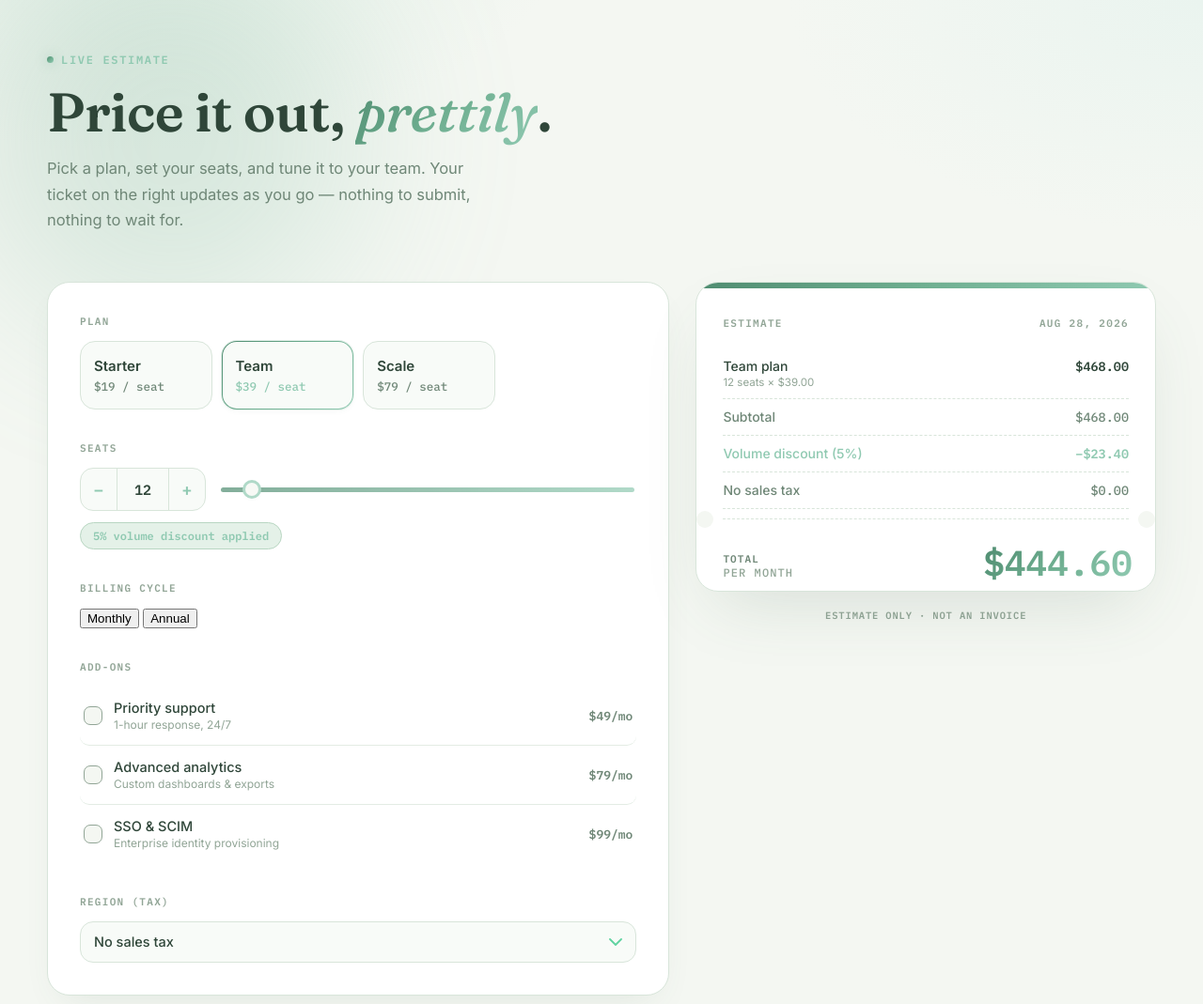
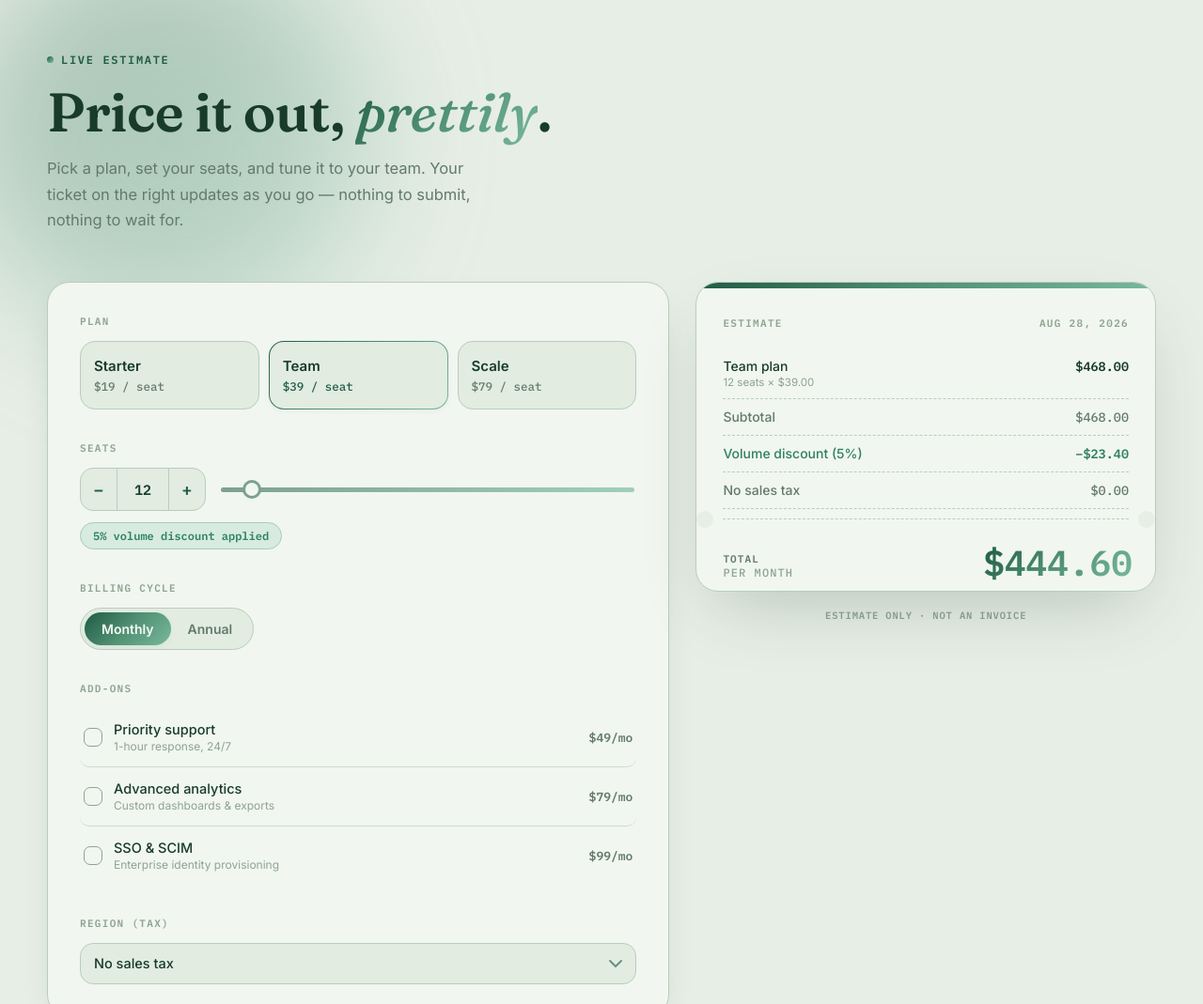
Before and after one commit to MinhaNawaz/Pricing-Calculator, a plain HTML site: page index.html in a window 1280 px wide. Shown: the top 1069 px of the page at 94% size. Drawn offline with Linux system fonts and the light colour scheme.

Commit message:
Update style.css

```diff
--- a/style.css
+++ b/style.css
@@ -1,31 +1,30 @@
 :root{
-  --bg:#F4F7F2;
-  --bg-2:#EEF4EF;
-  --card:#FFFFFF;
-  --card-2:#F8FBF8;
-  --line:#D8E5DA;
-  --line-soft:#E3ECE4;
-  --text:#2F4639;
-  --muted:#6F8777;
-  --muted-2:#91A596;
-  --sea:#6FAF91;
-  --sea-light:#8FC9B1;
-  --sea-soft:#E4F1E8;
-  --sea-deep:#4F8C70;
-  --gradient:linear-gradient(135deg, #4F8C70 0%, #6FAF91 50%, #8FC9B1 100%);
-  --shadow-sm:0 2px 10px -4px rgba(71, 103, 82, .10);
-  --shadow-md:0 16px 40px -18px rgba(71, 103, 82, .14);
-  --shadow-lg:0 30px 70px -24px rgba(71, 103, 82, .18);
+  --bg:#E7EEE6;
+  --bg-2:#DDE8DC;
+  --card:#F1F6F0;
+  --card-2:#E2ECE1;
+  --line:#B9CDBB;
+  --line-soft:#CFDCCF;
+  --text:#183B2B;
+  --muted:#637A6B;
+  --muted-2:#8EA392;
+  --violet:#1F5B45;
+  --violet-soft:#D5E7DC;
+  --coral:#5FAF91;
+  --coral-soft:#DCEFE6;
+  --mint:#2F8063;
+  --mint-soft:#D7EBE0;
+  --gradient:linear-gradient(135deg, #1F5B45 0%, #4F8F72 48%, #78B89B 100%);
+  --shadow-sm:0 2px 10px -4px rgba(24,59,43,.12);
+  --shadow-md:0 16px 40px -18px rgba(24,59,43,.22);
+  --shadow-lg:0 30px 70px -24px rgba(24,59,43,.25);
 }
 
 *{ box-sizing:border-box; }
 html{ -webkit-font-smoothing:antialiased; }
 body{
   margin:0;
-  background:
-    radial-gradient(900px 500px at 10% -10%, #E4F1E8 0%, transparent 55%),
-    radial-gradient(800px 450px at 100% 0%, #EAF4EF 0%, transparent 55%),
-    var(--bg);
+  background:var(--bg);
   color:var(--text);
   font-family:'Inter', sans-serif;
   min-height:100vh;
@@ -46,8 +45,8 @@ header{ margin-bottom:52px; position:relative; }
   width:420px; height:420px;
   background:var(--gradient);
   border-radius:50%;
-  filter:blur(90px);
-  opacity:.22;
+  filter:blur(70px);
+  opacity:.35;
   z-index:-1;
   pointer-events:none;
 }
@@ -55,12 +54,11 @@ header{ margin-bottom:52px; position:relative; }
   display:flex; align-items:center; gap:8px;
   font-family:'IBM Plex Mono', monospace;
   font-size:12px; letter-spacing:.14em; text-transform:uppercase;
-  color:var(--sea-light); font-weight:600; margin-bottom:18px;
+  color:var(--violet); font-weight:600; margin-bottom:18px;
 }
 .eyebrow::before{
   content:''; width:7px; height:7px; border-radius:50%;
   background:var(--gradient);
-  box-shadow:0 0 12px 1px rgba(111,175,145,.35);
 }
 h1{
   font-family:'Fraunces', serif;
@@ -70,7 +68,7 @@ h1{
   margin:0 0 16px;
   letter-spacing:-.01em;
   max-width:14ch;
-  color:#2F4639;
+  color:#183B2B;
 }
 h1 em{
   font-style:italic;
@@ -118,14 +116,11 @@ header p{
 }
 .section-label:not(:first-child){ margin-top:34px; }
 
-/* ---------- Product tabs ---------- */
+/* ---------- Plan tabs ---------- */
 .plans{
   display:grid;
-  grid-template-columns:repeat(4, 1fr);
+  grid-template-columns:repeat(3, 1fr);
   gap:10px;
-}
-@media (max-width:560px){
-  .plans{ grid-template-columns:repeat(2, 1fr); }
 }
 .plan-btn{
   background:var(--card-2);
@@ -138,23 +133,23 @@ header p{
   font-family:inherit;
   transition:border-color .15s ease, background .15s ease, transform .1s ease, box-shadow .15s ease;
 }
-.plan-btn:hover{ border-color:#A9C6B3; transform:translateY(-1px); }
+.plan-btn:hover{ border-color:#7DA58B; transform:translateY(-1px); }
 .plan-btn:active{ transform:translateY(0px); }
 .plan-btn.active{
   border-color:transparent;
   background:linear-gradient(var(--card-2), var(--card-2)) padding-box,
              var(--gradient) border-box;
   border:1.5px solid transparent;
-  box-shadow:0 0 0 1px rgba(111,175,145,.18), var(--shadow-sm);
+  box-shadow:var(--shadow-sm);
 }
 .plan-btn .pname{ font-weight:600; font-size:15px; display:block; margin-bottom:4px; }
 .plan-btn .pprice{
   font-family:'IBM Plex Mono', monospace;
   font-size:12.5px; color:var(--muted); font-weight:500;
 }
-.plan-btn.active .pprice{ color:var(--sea-light); }
+.plan-btn.active .pprice{ color:var(--violet); }
 
-/* ---------- Quantity ---------- */
+/* ---------- Seats ---------- */
 .seat-row{
   display:flex; align-items:center; gap:14px;
 }
@@ -169,14 +164,14 @@ header p{
   width:38px; height:44px;
   background:transparent;
   border:none;
-  color:var(--sea-light);
+  color:var(--violet);
   font-size:18px;
   font-weight:600;
   cursor:pointer;
   font-family:'IBM Plex Mono', monospace;
   transition:background .15s ease;
 }
-.stepper button:hover{ background:var(--sea-soft); }
+.stepper button:hover{ background:var(--violet-soft); }
 .stepper input{
   width:56px; height:44px;
   text-align:center;
@@ -189,32 +184,32 @@ header p{
   font-size:15px;
   font-weight:600;
 }
-.stepper input:focus{ outline:none; background:var(--sea-soft); }
+.stepper input:focus{ outline:none; background:var(--violet-soft); }
 
 input[type="range"]{
   flex:1;
   -webkit-appearance:none;
   height:5px;
-  background:linear-gradient(90deg, var(--sea-deep), var(--sea-light));
+  background:linear-gradient(90deg, var(--violet), var(--coral));
   border-radius:3px;
   outline:none;
-  opacity:.7;
+  opacity:.55;
 }
 input[type="range"]::-webkit-slider-thumb{
   -webkit-appearance:none;
   width:20px; height:20px;
   border-radius:50%;
-  background:#F4F7F2;
+  background:#F1F6F0;
   cursor:pointer;
-  border:3px solid var(--sea-light);
+  border:3px solid var(--violet);
   box-shadow:var(--shadow-sm);
 }
 input[type="range"]::-moz-range-thumb{
   width:20px; height:20px; border-radius:50%;
-  background:#F4F7F2; cursor:pointer;
-  border:3px solid var(--sea-light); box-shadow:var(--shadow-sm);
+  background:#F1F6F0; cursor:pointer;
+  border:3px solid var(--violet); box-shadow:var(--shadow-sm);
 }
-:focus-visible{ outline:2px solid var(--sea-light); outline-offset:2px; }
+:focus-visible{ outline:2px solid var(--violet); outline-offset:2px; }
 
 .volume-badge{
   margin-top:12px;
@@ -222,9 +217,9 @@ input[type="range"]::-moz-range-thumb{
   font-family:'IBM Plex Mono', monospace;
   font-size:12px;
   font-weight:600;
-  color:var(--sea-light);
-  background:var(--sea-soft);
-  border:1px solid #B8D6C2;
+  color:var(--mint);
+  background:var(--mint-soft);
+  border:1px solid #A8CBB8;
   padding:6px 13px;
   border-radius:100px;
   opacity:0;
@@ -233,7 +228,29 @@ input[type="range"]::-moz-range-thumb{
 }
 .volume-badge.show{ opacity:1; transform:translateY(0) scale(1); }
 
-/* ---------- Extras ---------- */
+/* ---------- Billing toggle ---------- */
+.toggle{
+  display:inline-flex;
+  background:var(--card-2);
+  border:1.5px solid var(--line);
+  border-radius:100px;
+  padding:4px;
+}
+.toggle button{
+  border:none; background:transparent; color:var(--muted);
+  font-family:inherit; font-size:14px; font-weight:600;
+  padding:9px 18px; border-radius:100px; cursor:pointer;
+  transition:background .15s ease, color .15s ease, box-shadow .15s ease;
+}
+.toggle button.active{
+  background:var(--gradient); color:#F7FAF6;
+  box-shadow:var(--shadow-sm);
+}
+.toggle-note{
+  margin-left:12px; font-size:12px; font-weight:600; color:var(--mint); font-family:'IBM Plex Mono', monospace;
+}
+
+/* ---------- Addons ---------- */
 .addon{
   display:flex; align-items:center; justify-content:space-between;
   padding:14px 4px;
@@ -251,7 +268,7 @@ input[type="range"]::-moz-range-thumb{
   display:flex; align-items:center; justify-content:center;
   transition:border-color .15s ease, background .15s ease;
   flex-shrink:0;
-  background:var(--bg);
+  background:#F1F6F0;
 }
 .checkbox svg{ opacity:0; transition:opacity .15s ease; width:12px; height:12px; }
 .addon.checked .checkbox{ background:var(--gradient); border-color:transparent; }
@@ -259,7 +276,7 @@ input[type="range"]::-moz-range-thumb{
 .addon-name{ font-size:14.5px; font-weight:500; }
 .addon-desc{ font-size:12px; color:var(--muted-2); margin-top:2px; }
 .addon-price{ font-family:'IBM Plex Mono', monospace; font-size:13px; font-weight:600; color:var(--muted); }
-.addon.checked .addon-price{ color:var(--sea-light); }
+.addon.checked .addon-price{ color:var(--violet); }
 
 /* ---------- Region select ---------- */
 select{
@@ -321,8 +338,8 @@ select{
   color:var(--text);
   white-space:nowrap;
 }
-.r-line.discount .l-amt{ color:var(--sea-light); }
-.r-line.discount .l-name{ color:var(--sea-light); }
+.r-line.discount .l-amt{ color:var(--mint); }
+.r-line.discount .l-name{ color:var(--mint); }
 .r-line.muted .l-name, .r-line.muted .l-amt{ color:var(--muted); font-weight:500; }
 
 /* Ticket tear seam with punched notches */
@@ -366,13 +383,13 @@ select{
 }
 .r-annual{
   margin:6px -28px -6px; padding:14px 28px 20px;
-  background:var(--sea-soft);
+  background:var(--violet-soft);
   display:flex; justify-content:space-between;
-  font-size:12.5px; color:var(--sea-light);
+  font-size:12.5px; color:var(--violet);
   font-family:'IBM Plex Mono', monospace;
   font-weight:500;
 }
-.r-annual b{ color:var(--text); font-weight:700; }
+.r-annual b{ color:#183B2B; font-weight:700; }
 
 .r-foot{
   text-align:center;
```
